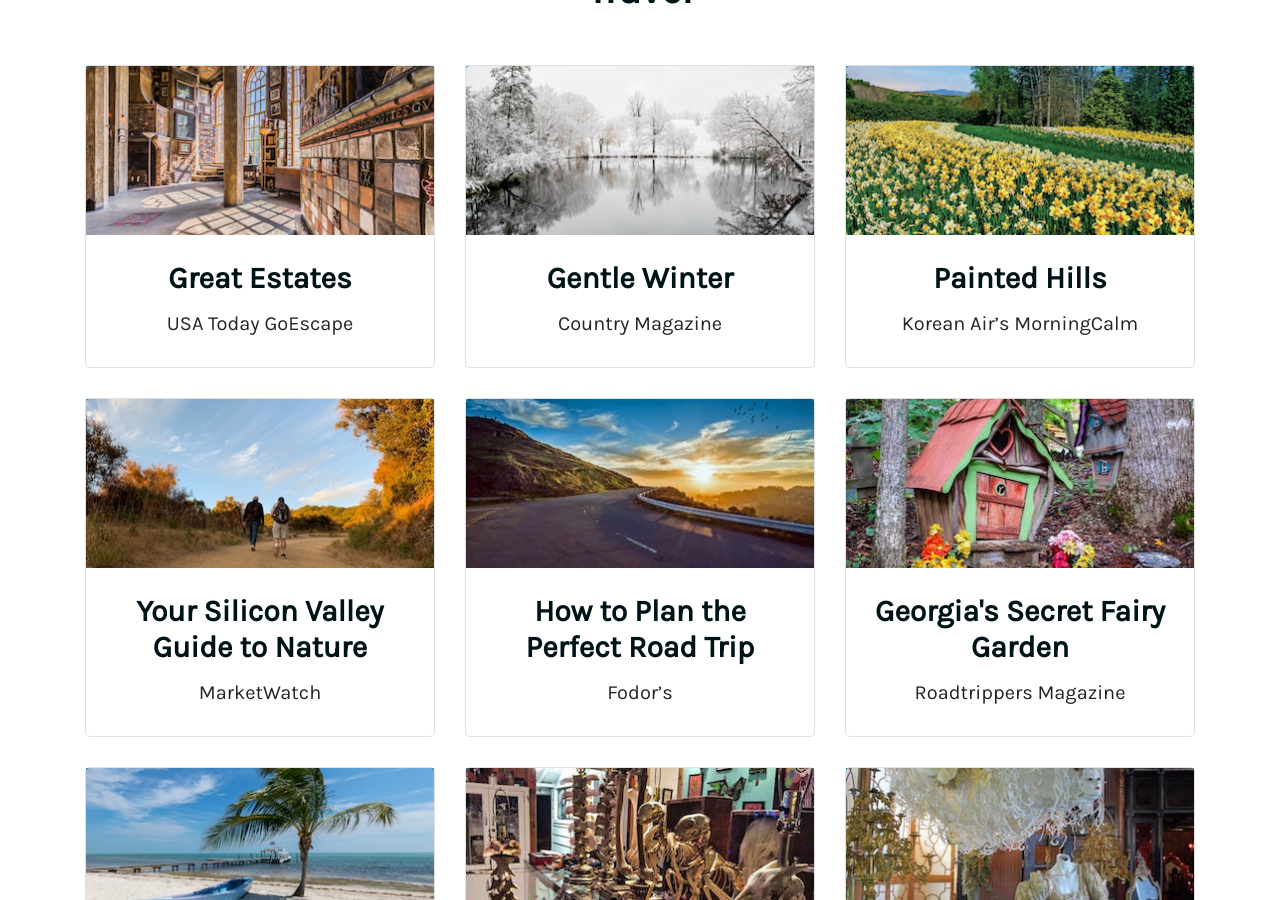
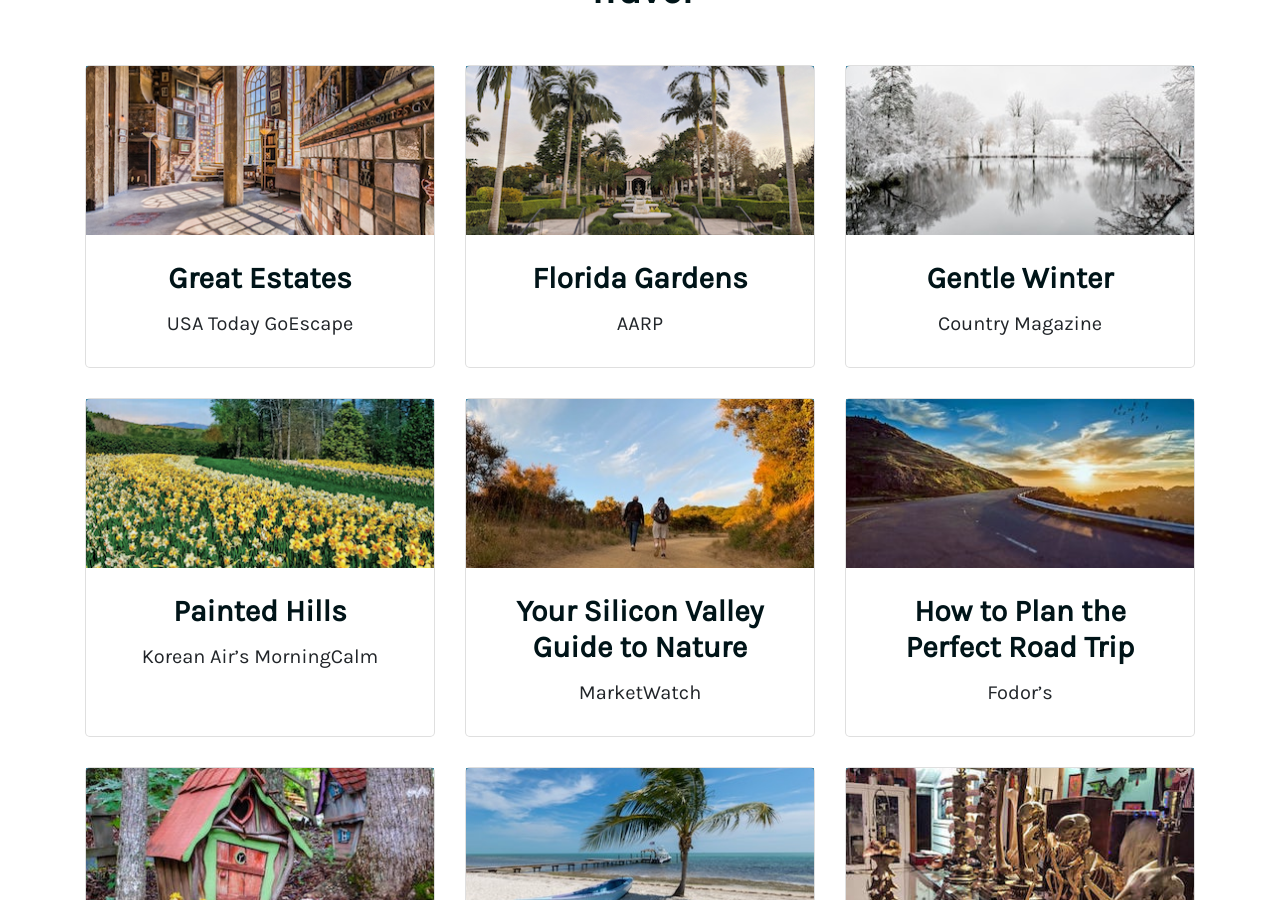
Before and after one commit to crodewig/crodewig.github.io, a Jekyll site: the page built from writing.html, in a window 1280 px wide and 900 px high, scrolled down 465 px. Built offline with Jekyll 4.4.1, drawn with Linux system fonts in a browser that asks for light colours.

Commit message:
Add AARP article

```diff
--- a/_data/writing.yml
+++ b/_data/writing.yml
@@ -4,6 +4,11 @@
     publisher: USA Today GoEscape
     link: https://issuu.com/studiogannett/docs/go_escape_summer_2020/80
     image: /assets/img/writing/great-estates-go-escape.jpg
+
+  - title: Florida Gardens
+    publisher: AARP
+    link: https://www.aarp.org/travel/vacation-ideas/outdoors/info-2021/gardens-in-florida.html
+    image: /assets/img/writing/top-12-florida-gardens.jpg
 
   - title: Gentle Winter
     publisher: Country Magazine
```
Also changed, not shown: assets/img/writing/top-12-florida-gardens.jpg (added).
